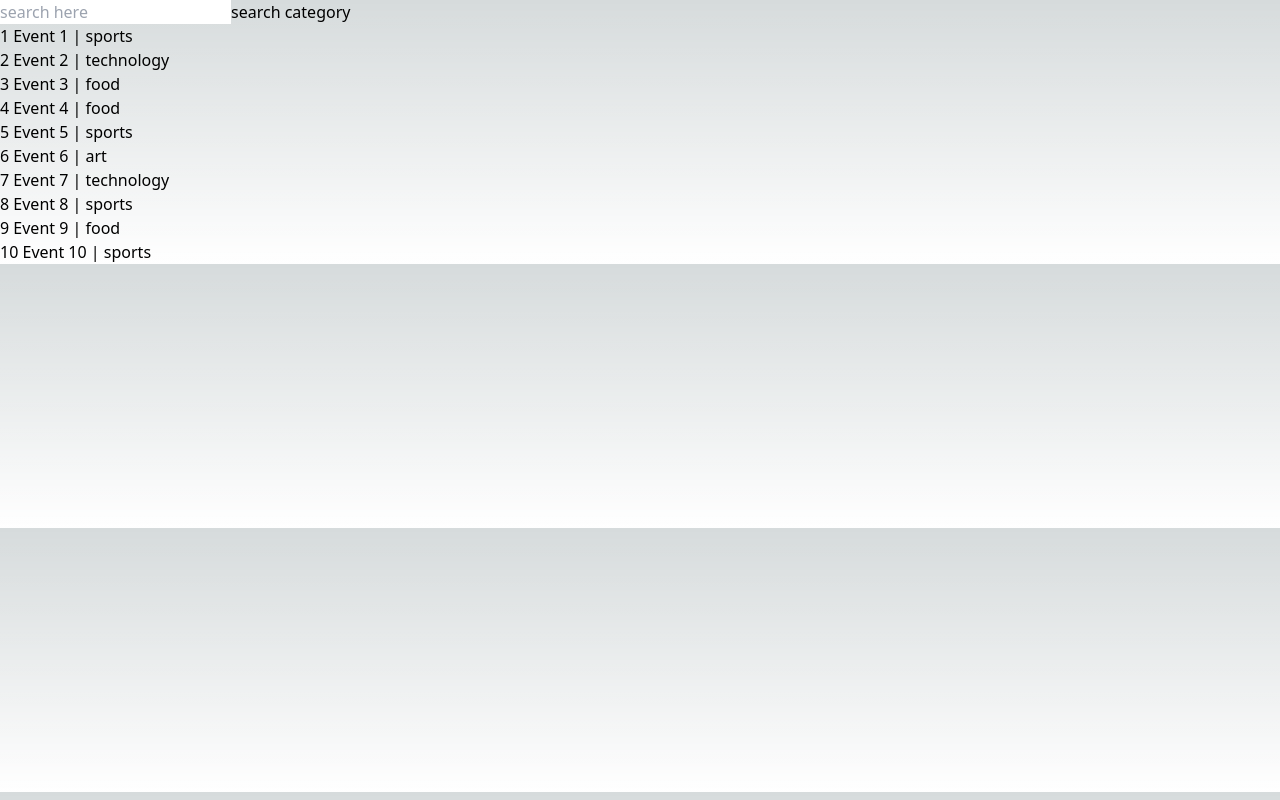
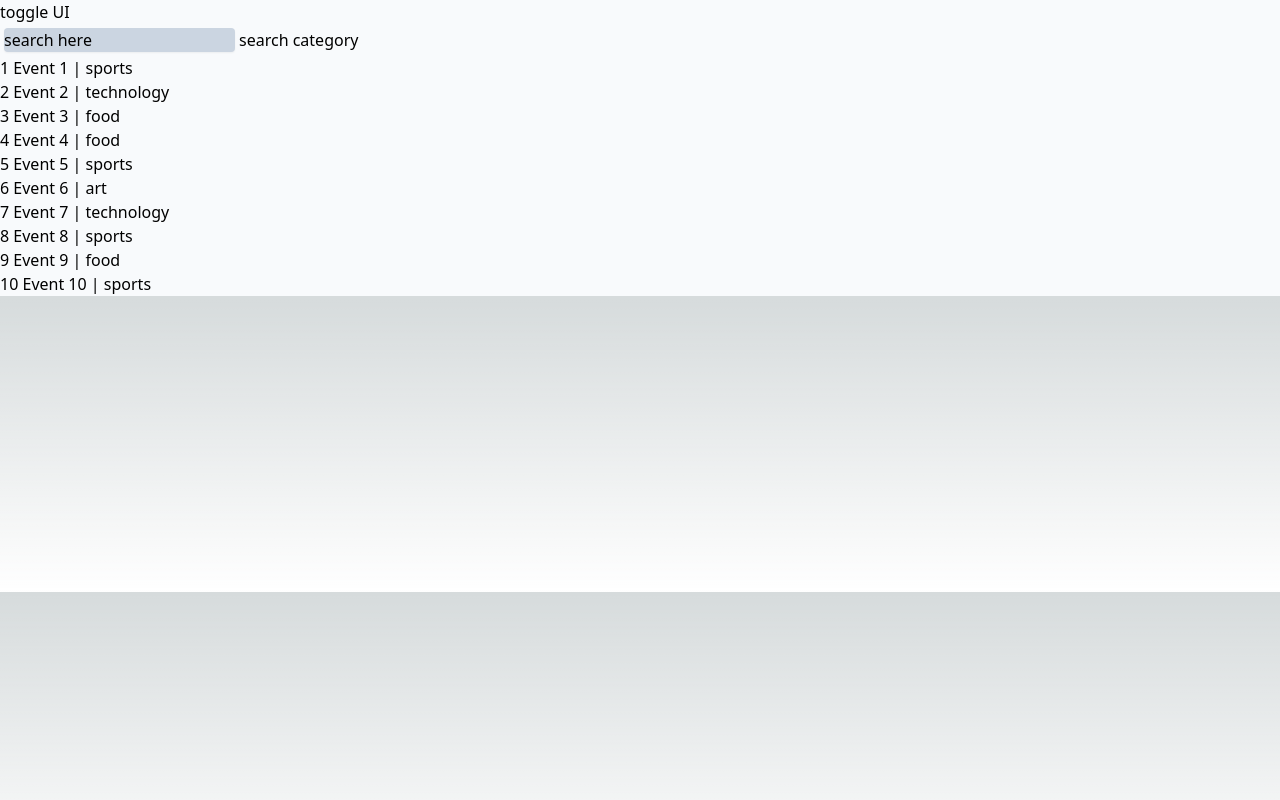
Before and after one commit to Darshil7668/nextJs-Tutorial, a Next.js app: page /events in a window 1280 px wide. Built offline with nearby package versions, Linux system fonts and the light colour scheme; data requests are answered from the project's data file.

Commit message:
toggle button add to events page

```diff
--- a/package.json
+++ b/package.json
@@ -15,6 +15,7 @@
     "eslint-config-next": "13.3.0",
     "json-server": "^0.17.3",
     "next": "13.3.0",
+    "next-themes": "^0.2.1",
     "react": "18.2.0",
     "react-dom": "18.2.0",
     "swr": "^2.1.3"
--- a/pages/_app.js
+++ b/pages/_app.js
@@ -1,5 +1,10 @@
 import '@/styles/globals.css'
+import { ThemeProvider } from 'next-themes'
 
 export default function App({ Component, pageProps }) {
-  return <Component {...pageProps} />
+  return (
+    <ThemeProvider attribute='class'>
+      <Component {...pageProps} />
+    </ThemeProvider>
+  )
 }
--- a/pages/events/[category].jsx
+++ b/pages/events/[category].jsx
@@ -1,9 +1,14 @@
+import Head from 'next/head';
 import React from 'react'
 
 const Events = ({ articles, category }) => {
     console.log(articles);
     return (
         <>
+            <Head>
+
+                <title>Events</title>
+            </Head>
             Events for {category} category <br />
             {
                 articles.map((data) => {
--- a/pages/events/index.jsx
+++ b/pages/events/index.jsx
@@ -1,10 +1,13 @@
+import Head from 'next/head'
 import React, { useState } from 'react'
-
+import { useTheme } from 'next-themes'
 const Events = ({ data }) => {
   const [searchText, setSearchText] = useState()
   const [fetchedData, setFetchedData] = useState(data)
+  const { theme, setTheme } = useTheme()
 
   const handleFetch = async () => {
+
     const response = await fetch(`http://localhost:4000/events?category=${searchText}`)
     const datas = await response.json()
     setFetchedData(datas)
@@ -17,10 +20,19 @@ const Events = ({ data }) => {
     setSearchText(e.target.value);
   }
 
+  const handleUi = () => {
+    setTheme(theme === "light" ? "dark" : "light")
+  }
+
   return (
-    <div>
-      <input type="text" value={searchText} onChange={handleSearch} placeholder='search here' />
-      <button onClick={handleFetch}>search category</button>
+    <>
+      <Head>
+        <title>Events</title>
+      </Head>
+      <div className='bg-slate-50 dark:bg-gray-800 text-black dark:text-white'>
+        <button onClick={handleUi}>toggle UI</button> <br />
+        <input type="text" value={searchText} onChange={handleSearch} placeholder='search here' className='placeholder:text-black text-black shadow-sm focus:outline-none focus:border-sky-500 focus:ring-sky-500 focus:ring-1 rounded m-1 bg-slate-300 dark:bg-white' />
+        <button onClick={handleFetch}  >search category</button>
         {
           fetchedData.map((val) => {
             return (<>
@@ -29,6 +41,7 @@ const Events = ({ data }) => {
           })
         }
       </div>
+    </>
   )
 }
 
--- a/pages/page/[pageId].jsx
+++ b/pages/page/[pageId].jsx
@@ -1,11 +1,9 @@
-// dynamic search routing through API using getStaticPath
-
-import React from 'react'
+// dynamic search routing through API using getStatiProps
 
 const PageId = ({ post }) => {
-    console.log(post)
     return (
         <div>
+
             {
                 post.map((data) => {
                     return (
--- a/tailwind.config.js
+++ b/tailwind.config.js
@@ -1,5 +1,6 @@
 /** @type {import('tailwindcss').Config} */
 module.exports = {
+  darkMode:'class',
   content: [
     "./app/**/*.{js,ts,jsx,tsx}",
     "./pages/**/*.{js,ts,jsx,tsx}",
```
Also changed, not shown: 1 other file (tests, documents, lock files or other folders). Lines whose indentation alone changed are shown as unchanged.
